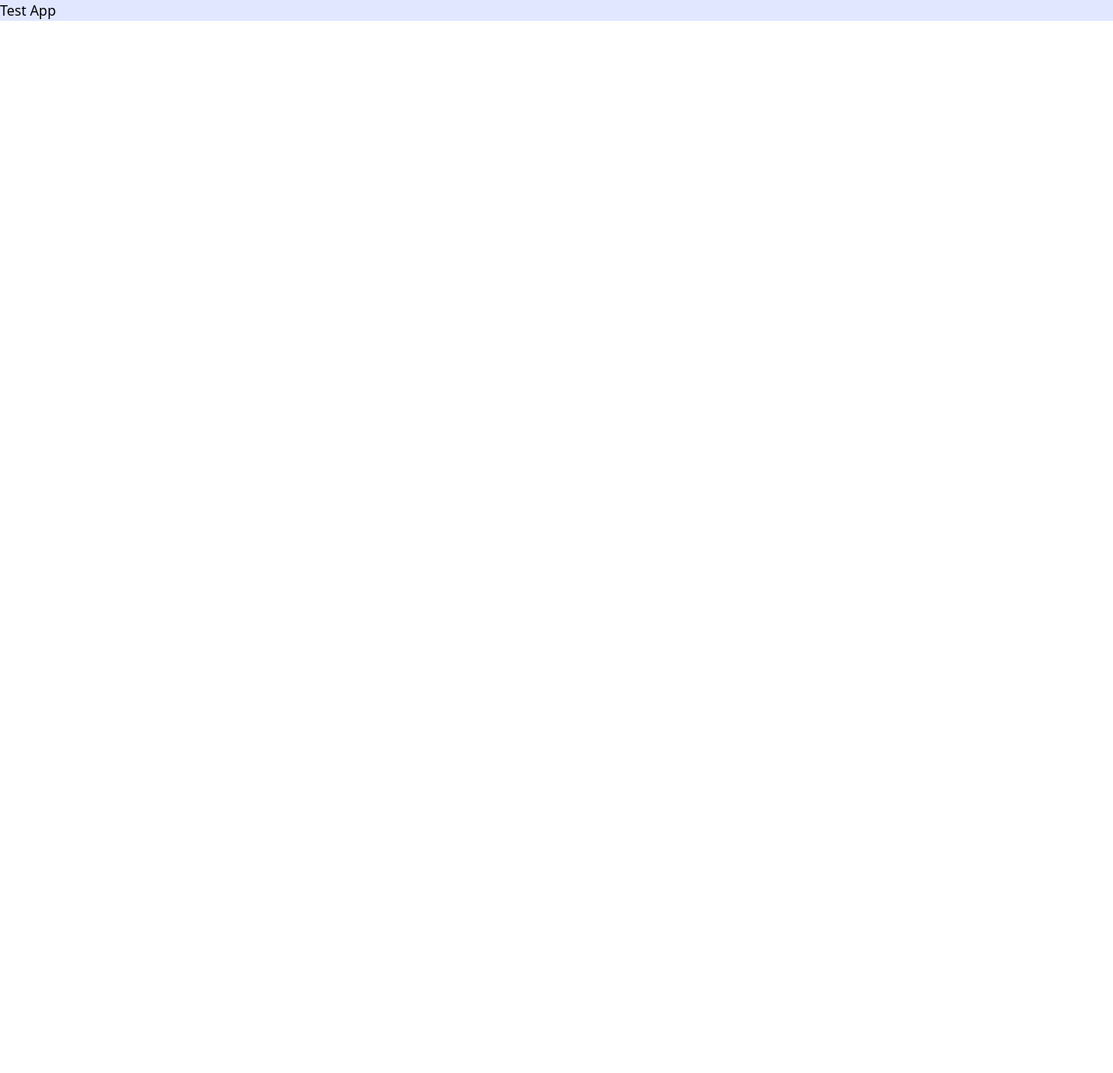
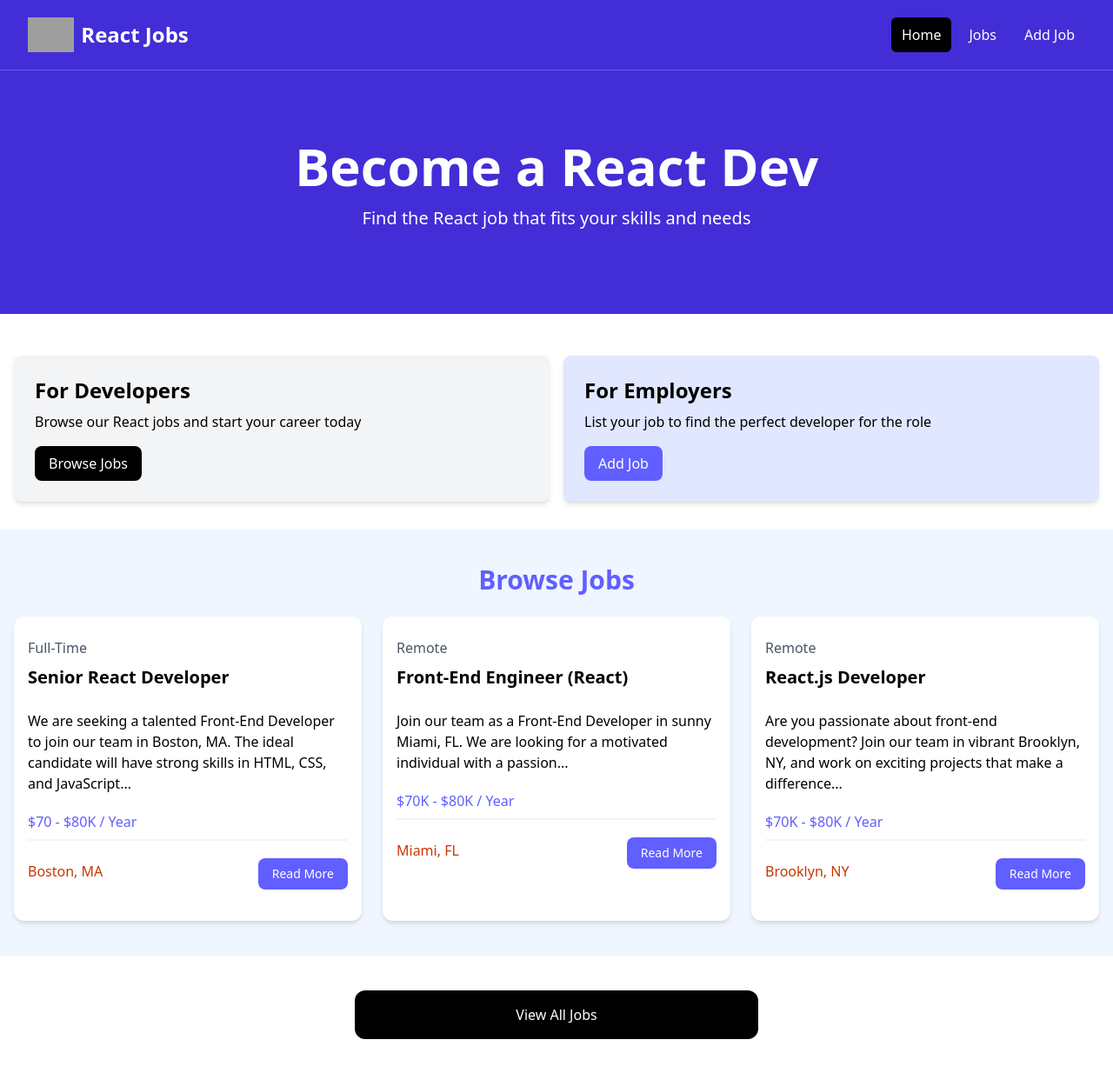
Before and after one commit to lautarogarcia94/job-board, a React (Vite) app: page / in a window 1280 px wide. Shown: the whole page at 87% size. Before the commit the page ends 800 px from the top, so only its background shows below. Built offline with nearby package versions, Linux system fonts and the light colour scheme; grey boxes are pictures that could not be loaded.

Commit message:
Added initial page from TraversyMedia course

```diff
--- a/src/App.jsx
+++ b/src/App.jsx
@@ -2,7 +2,204 @@
 
 const App = () => {
   return (
-    <div className='bg-indigo-100'>Test App</div>
+    <><nav className="bg-indigo-700 border-b border-indigo-500">
+      <div className="mx-auto max-w-7xl px-2 sm:px-6 lg:px-8">
+        <div className="flex h-20 items-center justify-between">
+          <div
+            className="flex flex-1 items-center justify-center md:items-stretch md:justify-start"
+          >
+            <a className="flex flex-shrink-0 items-center mr-4" href="/index.html">
+              <img
+                className="h-10 w-auto"
+                src="images/logo.png"
+                alt="React Jobs"
+              />
+              <span className="hidden md:block text-white text-2xl font-bold ml-2"
+                >React Jobs</span
+              >
+            </a>
+            <div className="md:ml-auto">
+              <div className="flex space-x-2">
+                <a
+                  href="/index.html"
+                  className="text-white bg-black hover:bg-gray-900 hover:text-white rounded-md px-3 py-2"
+                  >Home</a
+                >
+                <a
+                  href="/jobs.html"
+                  className="text-white hover:bg-gray-900 hover:text-white rounded-md px-3 py-2"
+                  >Jobs</a
+                >
+                <a
+                  href="/add-job.html"
+                  className="text-white hover:bg-gray-900 hover:text-white rounded-md px-3 py-2"
+                  >Add Job</a
+                >
+              </div>
+            </div>
+          </div>
+        </div>
+      </div>
+    </nav>
+
+    {/* <!-- Hero --> */}
+    <section className="bg-indigo-700 py-20 mb-4">
+      <div
+        className="max-w-7xl mx-auto px-4 sm:px-6 lg:px-8 flex flex-col items-center"
+      >
+        <div className="text-center">
+          <h1
+            className="text-4xl font-extrabold text-white sm:text-5xl md:text-6xl"
+          >
+            Become a React Dev
+          </h1>
+          <p className="my-4 text-xl text-white">
+            Find the React job that fits your skills and needs
+          </p>
+        </div>
+      </div>
+    </section>
+
+    {/* <!-- Developers and Employers --> */}
+    <section className="py-4">
+      <div className="container-xl lg:container m-auto">
+        <div className="grid grid-cols-1 md:grid-cols-2 gap-4 p-4 rounded-lg">
+          <div className="bg-gray-100 p-6 rounded-lg shadow-md">
+            <h2 className="text-2xl font-bold">For Developers</h2>
+            <p className="mt-2 mb-4">
+              Browse our React jobs and start your career today
+            </p>
+            <a
+              href="/jobs.html"
+              className="inline-block bg-black text-white rounded-lg px-4 py-2 hover:bg-gray-700"
+            >
+              Browse Jobs
+            </a>
+          </div>
+          <div className="bg-indigo-100 p-6 rounded-lg shadow-md">
+            <h2 className="text-2xl font-bold">For Employers</h2>
+            <p className="mt-2 mb-4">
+              List your job to find the perfect developer for the role
+            </p>
+            <a
+              href="/add-job.html"
+              className="inline-block bg-indigo-500 text-white rounded-lg px-4 py-2 hover:bg-indigo-600"
+            >
+              Add Job
+            </a>
+          </div>
+        </div>
+      </div>
+    </section>
+
+    {/* <!-- Browse Jobs --> */}
+    <section className="bg-blue-50 px-4 py-10">
+      <div className="container-xl lg:container m-auto">
+        <h2 className="text-3xl font-bold text-indigo-500 mb-6 text-center">
+          Browse Jobs
+        </h2>
+        <div className="grid grid-cols-1 md:grid-cols-3 gap-6">
+          {/* <!-- Job Listing 1 --> */}
+          <div className="bg-white rounded-xl shadow-md relative">
+            <div className="p-4">
+              <div className="mb-6">
+                <div className="text-gray-600 my-2">Full-Time</div>
+                <h3 className="text-xl font-bold">Senior React Developer</h3>
+              </div>
+
+              <div className="mb-5">
+               We are seeking a talented Front-End Developer to join our team in Boston, MA. The ideal candidate will have strong skills in HTML, CSS, and JavaScript...
+              </div>
+
+              <h3 className="text-indigo-500 mb-2">$70 - $80K / Year</h3>
+
+              <div className="border border-gray-100 mb-5"></div>
+
+              <div className="flex flex-col lg:flex-row justify-between mb-4">
+                <div className="text-orange-700 mb-3">
+                  <i className="fa-solid fa-location-dot text-lg"></i>
+                  Boston, MA
+                </div>
+                <a
+                  href="job.html"
+                  className="h-[36px] bg-indigo-500 hover:bg-indigo-600 text-white px-4 py-2 rounded-lg text-center text-sm"
+                >
+                 Read More
+                </a>
+              </div>
+            </div>
+          </div>
+          {/* <!-- Job Listing 2 --> */}
+          <div className="bg-white rounded-xl shadow-md relative">
+            <div className="p-4">
+              <div className="mb-6">
+                <div className="text-gray-600 my-2">Remote</div>
+                <h3 className="text-xl font-bold">Front-End Engineer (React)</h3>
+              </div>
+
+              <div className="mb-5">
+               Join our team as a Front-End Developer in sunny Miami, FL. We are looking for a motivated individual with a passion...
+              </div>
+
+              <h3 className="text-indigo-500 mb-2">$70K - $80K / Year</h3>
+
+              <div className="border border-gray-100 mb-5"></div>
+
+              <div className="flex flex-col lg:flex-row justify-between mb-4">
+                <div className="text-orange-700 mb-3">
+                  <i className="fa-solid fa-location-dot text-lg"></i>
+                  Miami, FL
+                </div>
+                <a
+                  href="job.html"
+                  className="h-[36px] bg-indigo-500 hover:bg-indigo-600 text-white px-4 py-2 rounded-lg text-center text-sm"
+                >
+                 Read More
+                </a>
+              </div>
+            </div>
+          </div>
+          {/* <!-- Job Listing 3 --> */}
+          <div className="bg-white rounded-xl shadow-md relative">
+            <div className="p-4">
+              <div className="mb-6">
+                <div className="text-gray-600 my-2">Remote</div>
+                <h3 className="text-xl font-bold">React.js Developer</h3>
+              </div>
+
+              <div className="mb-5">
+                Are you passionate about front-end development? Join our team in vibrant Brooklyn, NY, and work on exciting projects that make a difference...
+              </div>
+
+              <h3 className="text-indigo-500 mb-2">$70K - $80K / Year</h3>
+
+              <div className="border border-gray-100 mb-5"></div>
+
+              <div className="flex flex-col lg:flex-row justify-between mb-4">
+                <div className="text-orange-700 mb-3">
+                  <i className="fa-solid fa-location-dot text-lg"></i>
+                  Brooklyn, NY
+                </div>
+                <a
+                  href="job.html"
+                  className="h-[36px] bg-indigo-500 hover:bg-indigo-600 text-white px-4 py-2 rounded-lg text-center text-sm"
+                >
+                 Read More
+                </a>
+              </div>
+            </div>
+          </div>
+        </div>
+      </div>
+    </section>
+
+    <section className="m-auto max-w-lg my-10 px-6">
+      <a
+        href="jobs.html"
+        className="block bg-black text-white text-center py-4 px-6 rounded-xl hover:bg-gray-700"
+        >View All Jobs</a
+      >
+    </section></>
   )
 }
 
```
